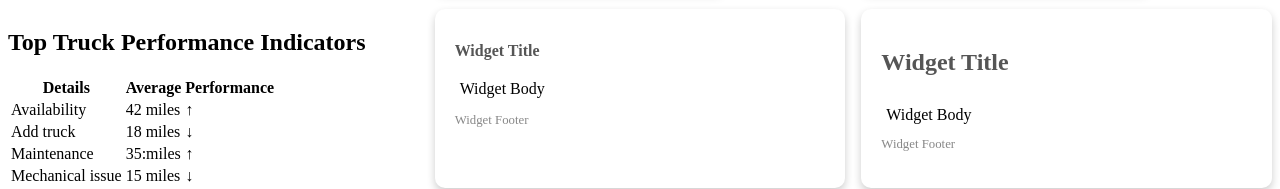
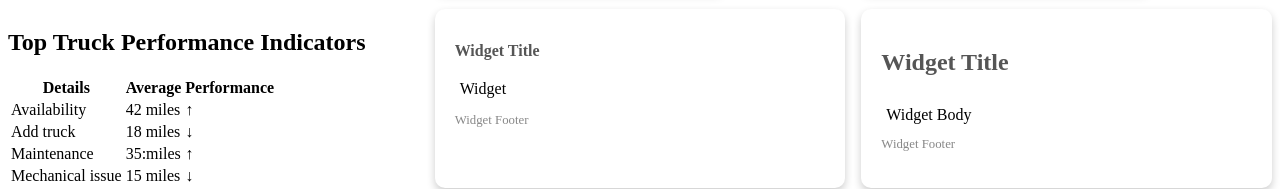
Before and after one commit to ozaytunctan/tow-truck-app, an Angular app: page / in a window 1280 px wide. Shown: the part 484-673 px from the top of the page. Built offline with nearby package versions, Linux system fonts and the light colour scheme.

Commit message:
stat widget title export as

```diff
--- a/src/app/app.component.ts
+++ b/src/app/app.component.ts
@@ -1,4 +1,4 @@
-import {Component, signal} from '@angular/core';
+import {Component, effect, signal, viewChild} from '@angular/core';
 import {RouterOutlet} from '@angular/router';
 import {StatCardComponent} from "./components/stat-card/stat-card.component";
 import {StatTableComponent} from "./components/stat-table/stat-table.component";
@@ -81,8 +81,8 @@ import {
           [data]="topTruckPerformanceIndicators()"/>
 
         <div stat-widget>
-          <h2 stat-widget-title>Widget Title</h2>
-          <div stat-widget-body>Widget Body</div>
+          <h2 stat-widget-title #widgetTitle="statWidgetTitle">Widget Title</h2>
+          <div stat-widget-body>Widget</div>
           <footer stat-widget-footer>Widget Footer</footer>
         </div>
 
@@ -122,7 +122,12 @@ import {
 })
 export class AppComponent {
   title = 'tow-track-app';
-
   incidentContributors = signal(TOP_INCIDENT_CONTRIBUTORS);
   topTruckPerformanceIndicators = signal(TOP_TRUCK_PERFORMANCE_INDICATORS);
+  titleWidgetRef = viewChild<StatWidgetTitle>('widgetTitle');
+
+  widgetTitleLogs = effect(() => {
+      console.log(this.titleWidgetRef());
     }
+  )
+}
--- a/src/app/app.config.ts
+++ b/src/app/app.config.ts
@@ -4,5 +4,8 @@ import { provideRouter } from '@angular/router';
 import { routes } from './app.routes';
 
 export const appConfig: ApplicationConfig = {
-  providers: [provideZoneChangeDetection({ eventCoalescing: true }), provideRouter(routes)]
+  providers: [
+    provideZoneChangeDetection({ eventCoalescing: true }),
+    provideRouter(routes)
+  ]
 };
--- a/src/app/components/stat-widget/stat-widget.component.ts
+++ b/src/app/components/stat-widget/stat-widget.component.ts
@@ -8,7 +8,6 @@ export abstract class StatWidgetBase {
 
 @Component({
     selector: 'stat-widget,[stat-widget]',
-    imports: [],
     template: `
     <ng-content select=".title ,stat-widget-title,[stat-widget-title]"></ng-content>
     <ng-content select=".body,stat-widget-body,[stat-widget-body]"></ng-content>
@@ -37,6 +36,7 @@ export class StatWidgetTitleBase {
 @Component({
   selector: 'stat-widget-title,[stat-widget-title]',
   standalone: true,
+  exportAs: 'statWidgetTitle',
   styles: `
     :host {
       font-size: 1em;
@@ -44,8 +44,7 @@ export class StatWidgetTitleBase {
       margin-bottom: 10px;
     }
   `,
-  template: `
-    <ng-content></ng-content>`,
+  template: `<ng-content></ng-content>`,
   host: {class: 'stat-widget-title'},
 })
 export class StatWidgetTitle extends StatWidgetTitleBase {
```
Lines whose indentation alone changed are shown as unchanged.
